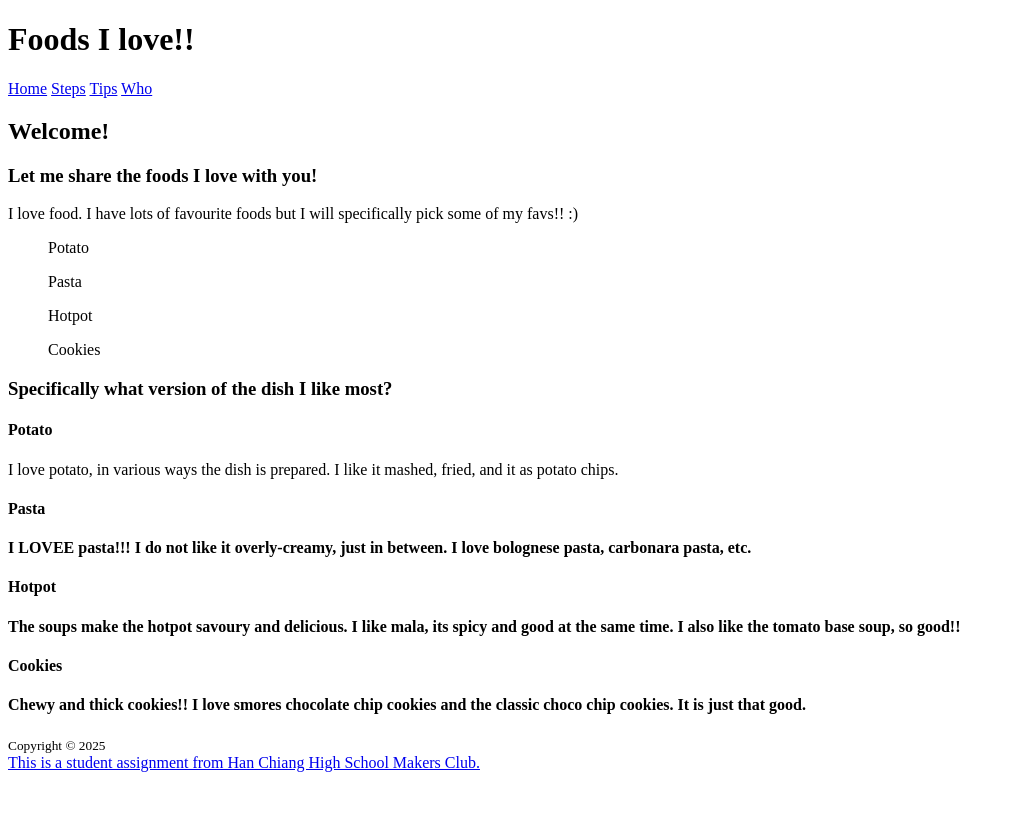
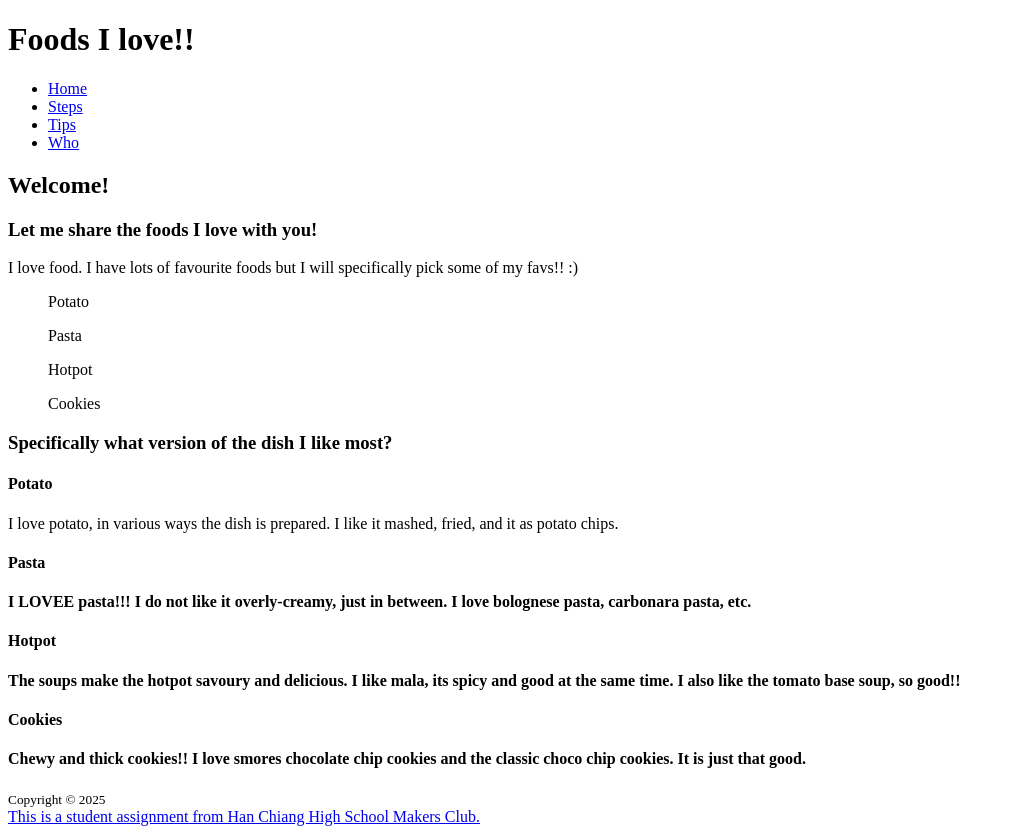
Before and after one commit to zhi-juinhi/zhi-juinhi.github.io, a plain HTML site: page index.html in a window 1280 px wide. Shown: the whole page, without its empty margins (0-1015 px from the left). Before the commit the page ends 800 px from the top, so only its background shows below. Drawn offline with Linux system fonts and the light colour scheme.

Commit message:
Update index.html

```diff
--- a/index.html
+++ b/index.html
@@ -8,10 +8,12 @@
         <header>
            <h1>Foods I love!!</h1>
            <nav>
-               <a href="index.html">Home</a>
-               <a href="steps.html">Steps</a>
-               <a href="tips.html">Tips</a>
-               <a href="who.html">Who</a>
+               <ul>
+               <li><a href="index.html">Home</a></li>
+               <li><a href="steps.html">Steps</a></li>
+               <li><a href="tips.html">Tips</a></li>
+               <li><a href="who.html">Who</a></li>
+               </ul>
             </nav>
            <h2>Welcome! </h2>
         </header>
```
